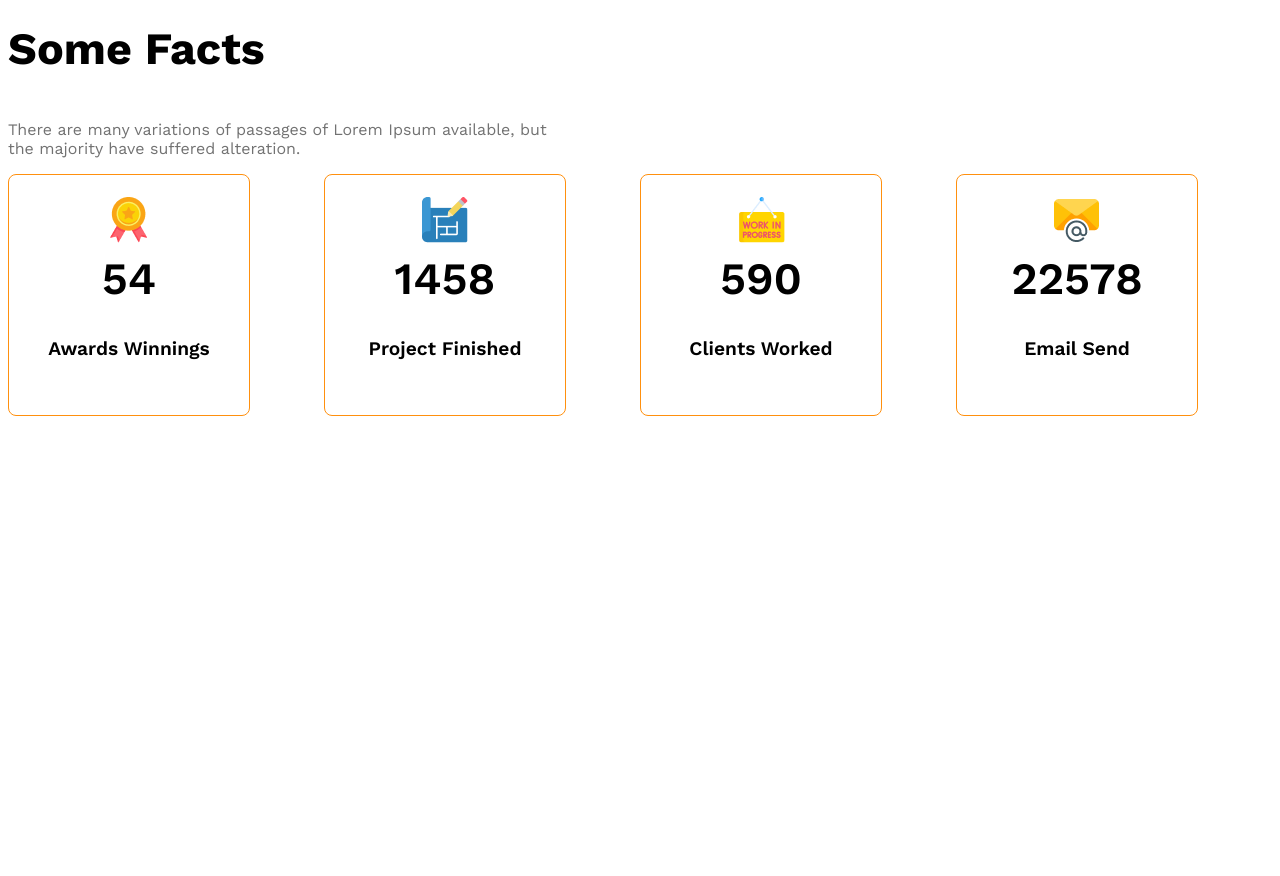
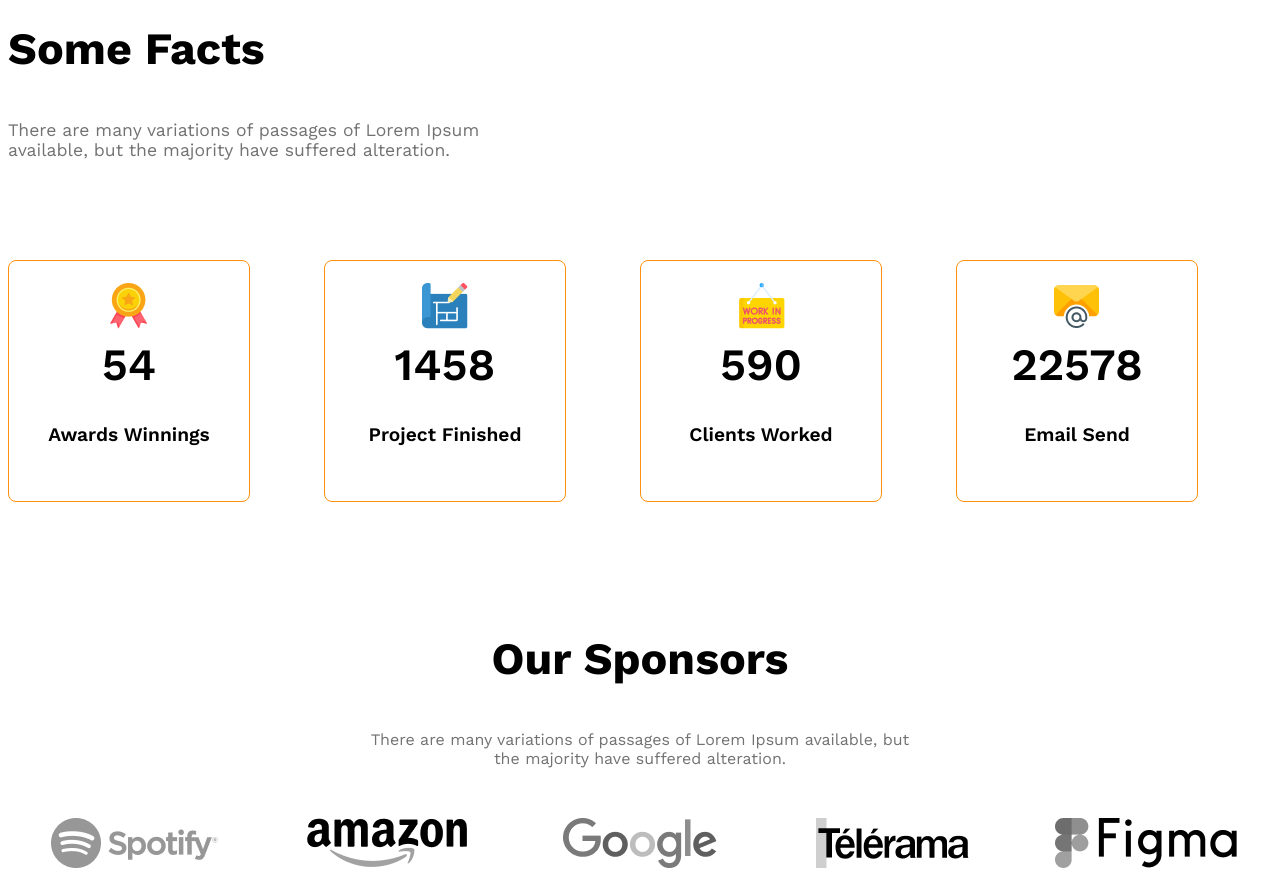
Before and after one commit to NupurSaha18/g3-architect-website, a plain HTML site: page index.html in a window 1280 px wide. Shown: the part 2120-2996 px from the top of the page. Before the commit the page ends 2544 px from the top, so only its background shows below. Drawn offline with nearby package versions, Linux system fonts and the light colour scheme.

Commit message:
added sponsor section and make it responsive

```diff
--- a/index.html
+++ b/index.html
@@ -61,7 +61,7 @@
         <!-- some facts -->
         <section class="some-facts">
             <h3 class="section-title">Some Facts</h3>
-            <p class="text-light-grey">There are many variations of passages of Lorem Ipsum available, but the majority
+            <p class="text-light-grey fact-description">There are many variations of passages of Lorem Ipsum available, but the majority
                 have suffered alteration.</p>
             <div class="facts-container">
                 <!-- .fact*4>img.fact-icon+h4.fact-number+h5.fact-name -->
@@ -95,6 +95,21 @@
                 </div>
             </div>
         </section>
+
+        <!-- sponsors section -->
+         <section class="our-sponsors">
+            <div class="sponsor-info">
+                <h3 class="section-title">Our Sponsors</h3>
+                <p class="text-light-grey">There are many variations of passages of Lorem Ipsum available, but the majority have suffered alteration.</p>
+            </div>
+            <div class="sponsor-companies">
+                <img src="images/sponsors/spotify.png" alt="">
+                <img src="images/sponsors/amazon.png" alt="">
+                <img src="images/sponsors/google.png" alt="">
+                <img src="images/sponsors/telerama.png" alt="">
+                <img src="images/sponsors/figma.png" alt="">
+            </div>
+         </section>
     </main>
     <footer>
 
--- a/styles/architects.css
+++ b/styles/architects.css
@@ -125,10 +125,12 @@ main > section{
 }
 
 /* some facts related styles */
-.some-facts > p{
+.fact-description{
     width: 540px;
-    font-size: 1rem;
+    font-size: 1.1rem;
     font-weight: 400;
+    margin-top: 24px;
+    margin-bottom: 100px;
 }
 
 .fact{
@@ -155,6 +157,23 @@ main > section{
     font-size: 1.2rem;
     font-weight: 600;
 }
+
+/* sponsor related styles */
+.sponsor-info{
+    max-width: 540px;
+    margin: 50px auto;
+    text-align: center;
+}
+
+.sponsor-companies{
+    display: grid;
+    grid-template-columns: repeat(5, 1fr);
+    justify-items: center;
+}
+
+.sponsor-companies img{
+    filter: grayscale(100);
+}
 /* responsive media query */
 @media screen and (max-width:576px) {
     .navbar,
@@ -162,8 +181,19 @@ main > section{
     .teams{
         flex-direction: column;
     }
-    .team-img-container{
+    .team-img-container,
+    .facts-container,
+    .sponsor-companies
+    {
         grid-template-columns: repeat(1, 1fr);
+    }
+    .facts-container{
+       justify-items: center;
+        gap: 24px;
+    }
+    .sponsor-companies{
+        justify-items: center;
+        gap: 50px;
     }
 
     .our-features{
@@ -179,5 +209,10 @@ main > section{
     .our-features{
        margin: 50px auto;
     }
+    .sponsor-companies, .facts-container{
+        grid-template-columns: repeat(2, 1fr);
+        gap: 50px;
+        justify-items: center;
+    }
 
 }
```
